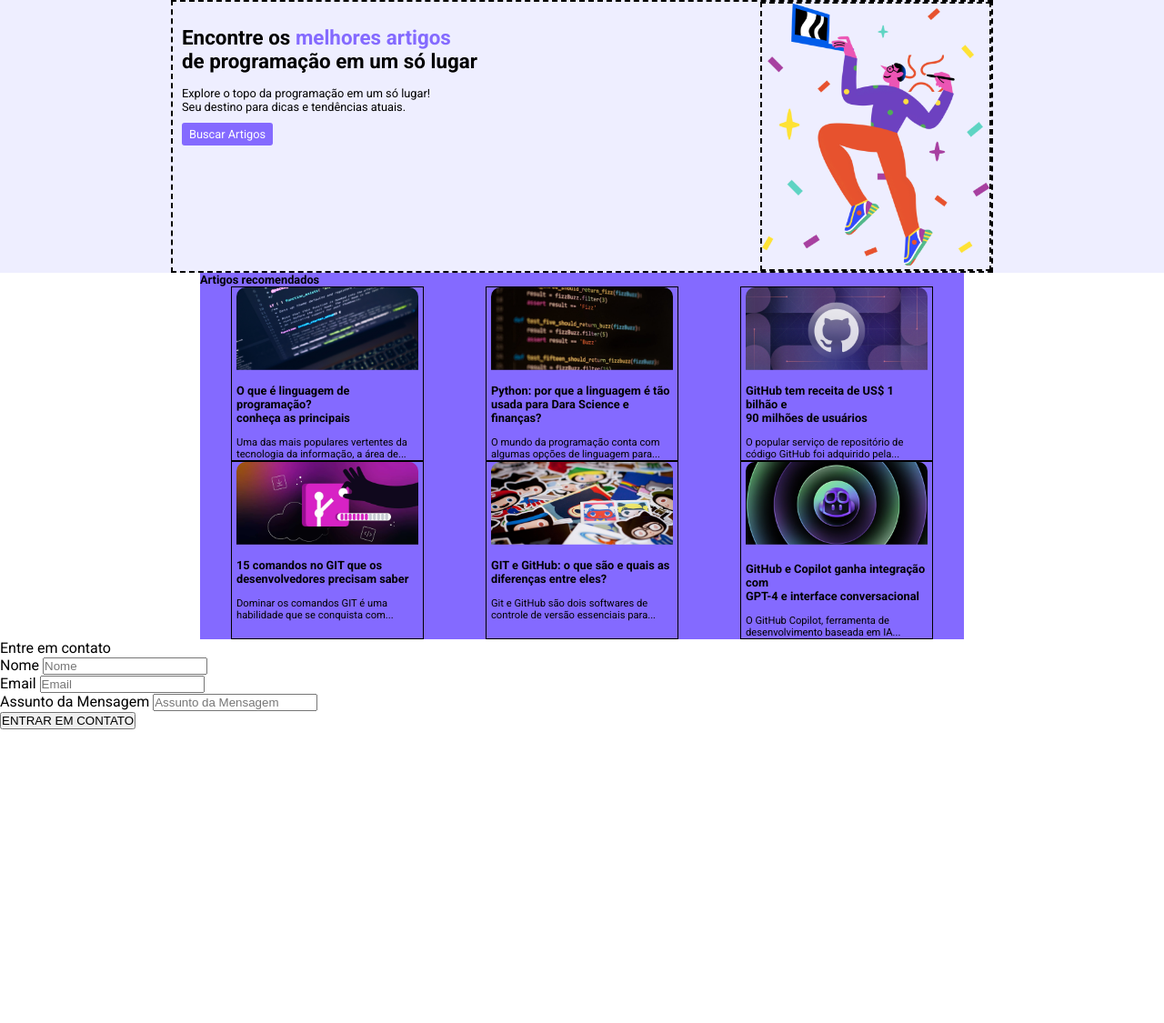
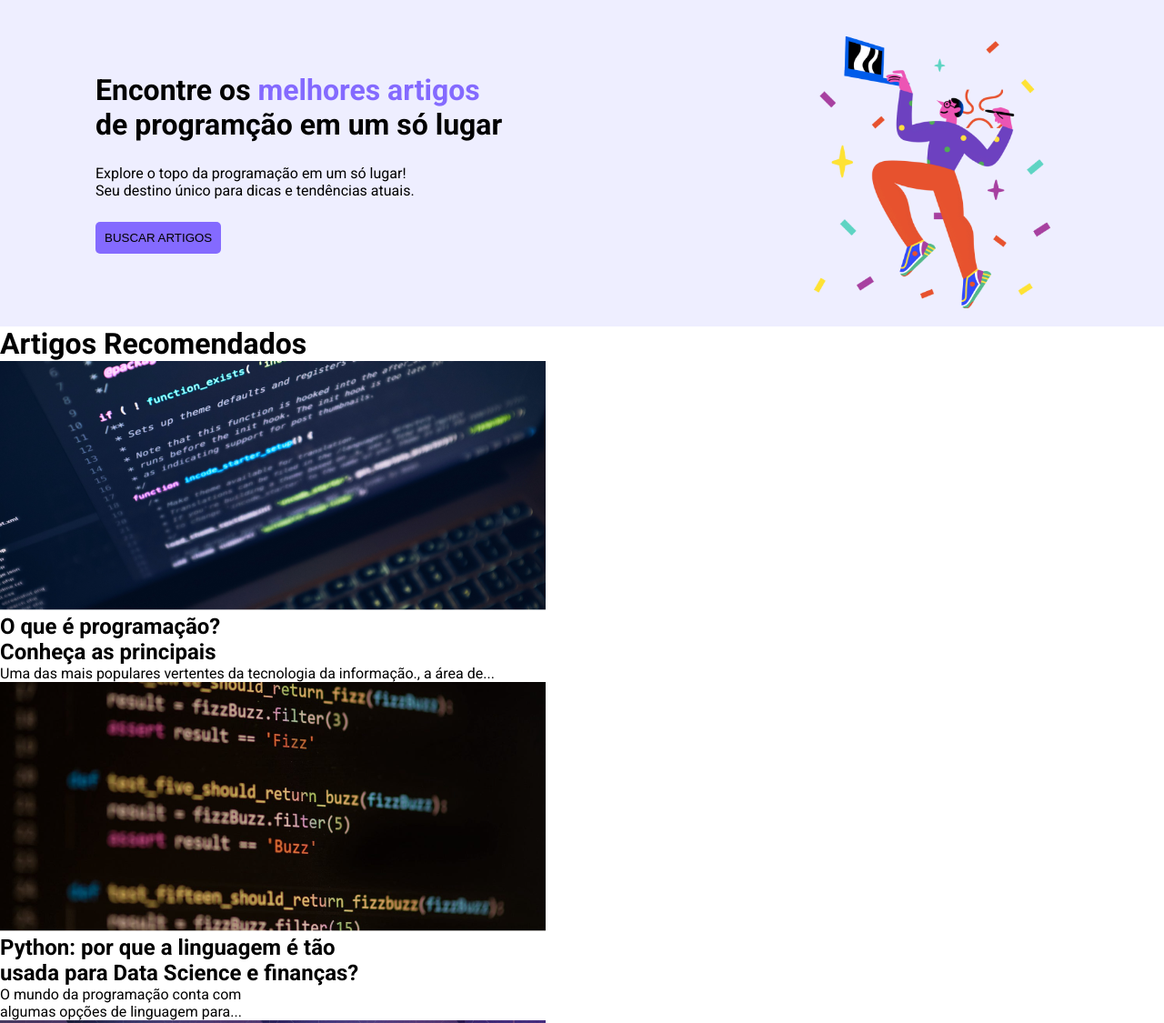
Before and after one commit to henriqueboeira/techblog, a plain HTML site: page index.html in a window 1280 px wide. Shown: the top 1125 px of the page at 91% size. Before the commit the page ends 802 px from the top, so only its background shows below. Drawn offline with Linux system fonts and the light colour scheme.

Commit message:
apaguei e estou refazendo denovo

```diff
--- a/index.html
+++ b/index.html
@@ -1,121 +1,80 @@
 <!DOCTYPE html>
 <html lang="pt-br">
+
 <head>
     <meta charset="UTF-8">
     <meta name="viewport" content="width=device-width, initial-scale=1.0">
     <title>TechBlog</title>
     <link rel="stylesheet" href="style.css">
 </head>
+
 <body>
     <header>
-            <div id="divheader">
-                <div id="font">
-                    <h1>
-                        Encontre os <span>melhores artigos</span>
-                        de programação em um só lugar
-                    </h1>
-                    <p>
-                        Explore o topo da programação em um só lugar!
-                        Seu destino para dicas e tendências atuais.
-                    </p>
-                    <button type="submit">Buscar Artigos</button>
+        <div class="container">
+            <div class="titulo">
+                <h1>Encontre os <span>melhores artigos</span>
+                     de programção em um só lugar</h1>
+                <p>Explore o topo da programação em um só lugar!
+                    Seu destino único para dicas e tendências atuais.</p>
+                <button>BUSCAR ARTIGOS</button>
             </div>
-                <div id="divimg">
-                    <img src="img/illustra.png" alt="">
-                </div>
+            <img src="img/illustra.png" alt="TechBlog">
         </div>
     </header>
     <main>
-        <h2>Artigos recomendados</h2>
-        <section>
+        <h1>Artigos Recomendados</h1>
         <article>
-                <img src="img/image-1.png" alt="" class="imgarticle">
-                <h2>
-                    O que é linguagem de programação?
-                    conheça as principais
-                </h2>
-                <p>
-                    Uma das mais populares vertentes da
-                    tecnologia da informação, a área de...
-                </p>
+            <img src="img/image-1.png" alt="img1">
+            <h2>O que é programação?
+                Conheça as principais</h2>
+            <p>Uma das mais populares vertentes da tecnologia da informação., a área de...</p>
         </article>
         <article>
-                <img src="img/image-2.png" alt="" class="imgarticle">
-                <h2>
-                    Python: por que a linguagem é tão
-                    usada para Dara Science e finanças?
-                </h2>
-                <p>
-                    O mundo da programação conta com
-                     algumas opções de linguagem para...
-                </p>
+            <img src="img/image-2.png" alt="img2">
+            <h2>Python: por que a linguagem é tão
+                usada para Data Science e finanças?</h2>
+            <p>O mundo da programação conta com
+                 algumas opções de linguagem para...</p>
         </article>
         <article>
-                <img src="img/image-3.png" alt=""   class="imgarticle">
-                <h2>
-                    GitHub tem receita de US$ 1 bilhão e
-                    90 milhões de usuários
-                </h2>
-                <p>
-                    O popular serviço de repositório de
-                    código GitHub foi adquirido pela...
-                </p>
+            <img src="img/image-3.png" alt="img3">
+            <h2>GitHub tem receita de US$ 1 bilhão e
+                90 milhões de usuários</h2>
+            <p>O popular serviço de repositorio de
+                código GitHub foi adquirido pela...</p>
         </article>
         <article>
-                <img src="img/image-4.png" alt="" class="imgarticle">
-                <h2>
-                    15 comandos no GIT que os
-                    desenvolvedores precisam saber
-                </h2>
-                <p>
-                    Dominar os comandos GIT é uma
-                    habilidade que se conquista com...
-                </p>
+            <img src="img/image-4.png" alt="img4">
+            <h2>15 Comandos no GIT que os
+                desenvolvedores precisam saber</h2>
+            <p>Dominar os comandos GIT é uma habilidade que se conquista com...</p>
         </article>
         <article>
-                <img src="img/image-5.png" alt="" class="imgarticle">
-                <h2>
-                    GIT e GitHub: o que são e quais as
+            <img src="img/image-5.png" alt="img5">
+            <h2>Git e GitHub: o que são e quais as
                 diferenças entre eles?
             </h2>
-                <p>
-                    Git e GitHub são dois softwares de
-                    controle de versão essenciais para...
-                </p>
+            <p>Git e GitHub são dois softwares de controle de versão essenciais para...</p>
         </article>
         <article>
-                <div class="artimg">
-                    <img src="img/image-6.png" alt="" class="imgarticle"></div>
-                <h2>
-                    GitHub e Copilot ganha integração com
-                    GPT-4 e interface conversacional
-                </h2>
-                <p>
-                    O GitHub Copilot, ferramenta de
-                     desenvolvimento baseada em IA...
-                </p>
+            <img src="img/image-6.png" alt="img6">
+            <h2>GitHub Copilot ganha integração <command>GPT-4 e interface convencional</h2>
+            <p>O GitHub Copilot, ferramenta de desenvolvimento baseada em IA...</p>
         </article>
-        </section>
     </main>
     <footer>
-        <form action="post">
+        <form action="" method="post">
             <legend>Entre em contato</legend>
-            <div>
-                <label for="Nome">Nome</label>
-                <input type="text" name="Nome" id="Nome" placeholder="Nome" required>
-            </div>
-            <div>
-                <label for="email">Email</label>
-                <input type="email" name="email" id="email" placeholder="Email" required minlength="13">
-            </div>
-            <div>
-                <label for="assunto">Assunto da Mensagem</label>
-                <input type="text" name="assunto" id="assunto" placeholder="Assunto da Mensagem" required minlength="10">
-            </div>
-            <div>
-                <input type="submit" value="ENTRAR EM CONTATO">
-            </div>
+            <label for="name">nome</label>
+            <input type="text" name="name" id="name" placeholder="Nome">
+            <label for="email">email</label>
+            <input type="email" name="email" id="email" placeholder="E-mail">
+            <label for="message">mensagem</label>
+            <textarea name="message" id="message" placeholder="Mensagem"></textarea>
+            <button type="submit">ENVIAR</button>
+
         </form>
     </footer>
 </body>
+
 </html>
--- a/style.css
+++ b/style.css
@@ -15,106 +15,53 @@
   --white: #ffffff;
 }
 
-body {
-  font-family: "Roboto", sans-serif;
-}
-
 *{
     padding: 0px;
     margin: 0px;
+    box-sizing: border-box;
 }
 
-h1,h2,p{
+header h1, h2, p, main h1, h2, p{
+    font-family: 'Roboto', sans-serif;
     white-space: pre-line;
+
 }
 
-body, html{
-    width: 100vw;
-    height: 100vh;
-    font-family: "Roboto", sans-serif;
+.container{
+    width: 100%;
+    background-color: var(--gray-30);
+    display: flex;
+    justify-content: space-evenly;
+    flex-flow: row wrap-reverse;
 }
 
-header{
-    width: 100%;
-    background-color: var(--gray-30);
+header div{
+    display: flex;
+    flex-flow: column;
+    justify-content: start;
+    align-items: start;
+    gap: 25px;
 }
 
-#divheader{
-    margin: auto;
-    width: 100%;
-    max-width: 900px;
-    display: flex;
-    flex-flow: row wrap-reverse;
-    border: 2px dashed #000000;
-    justify-content: space-between;
+.titulo{
+    align-self: center;
+    width: 50%;
+    min-width: ;
 }
 
-header h1{
-    font: 600 1.4em "Roboto", sans-serif;
-    padding: 0px 10px;
-}
-
-header span{
+.titulo span{
     color: var(--brand-color);
 }
 
-header p{
-    font: 400 0.8em "Roboto", sans-serif;
-    padding: 0px 10px;
+.titulo button{
+    background-color: var(--brand-color);
+    border: none;
+    padding: 10px;
+    border-radius: 5px;
 }
 
-header button{
-    font: 400 0.8em "Roboto", sans-serif;
-    width: 100px;
-    padding: 5px;
-    margin: 10px;
-    background-color: var(--brand-color);
-    color: var(--white);
-    border: none;
-    border-radius: 3px;
-    cursor: pointer;
+header img{
+    margin-top: 20px;
+    padding: 20px;
+    width: 300px;
 }
-
-#divimg{
-    width: 250px;
-    border: 2px dashed #000000;
-}
-
-#divimg > img{
-    width: 250px;
-}
-
-main{
-    background-color: #846aff;
-    width: 80%;
-    margin: auto;
-    max-width: 840px;
-}
-
-section{
-    display: flex;
-    flex-flow: row wrap;
-    justify-content: space-around;
-}
-
-article{
-    display: flex;
-    flex-direction: column;
-    width: 200px;
-    border: 1px solid #000000;
-    padding: 0px 5px 0px 5px ;
-}
-
-article > h1,h2{
-    font: 600 80% "Roboto", sans-serif;
-}
-
-article > p{
-    font: 400 70% "Roboto", sans-serif;
-}
-
-.imgarticle{
-    width: 200px;
-    border-radius: 10px 10px 0px 0px;
-    align-self: center;
-}
```
Lines whose indentation alone changed are shown as unchanged.
